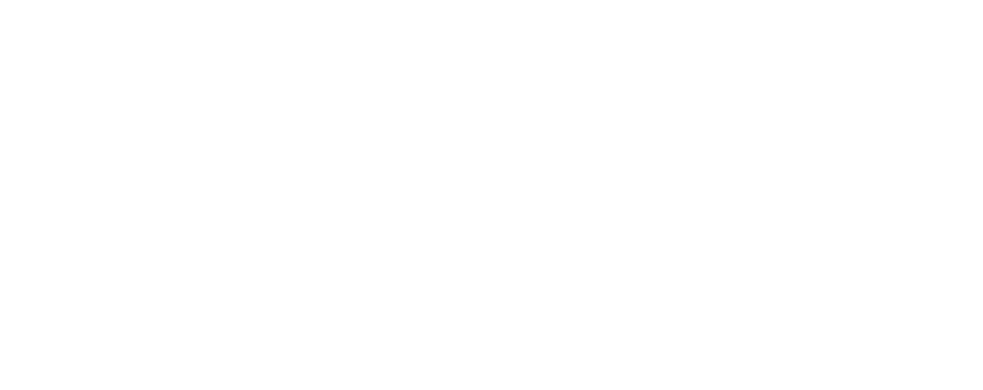
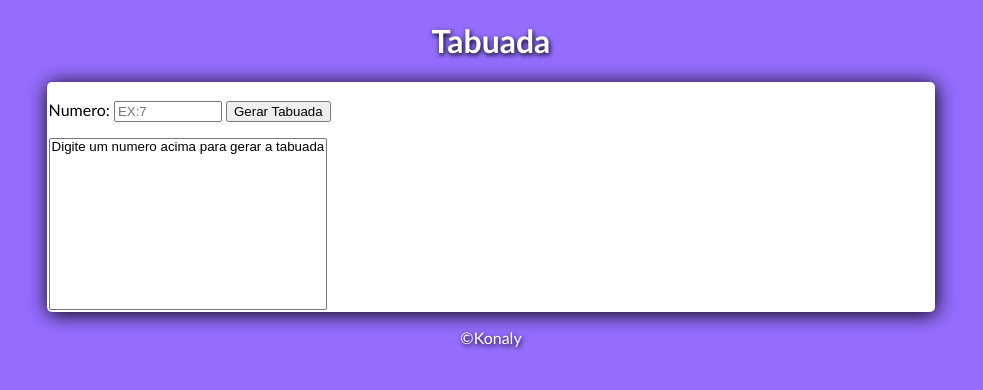
Before and after one commit to VitorHugo2/Tabuada, a plain HTML site: page index.html in a window 1280 px wide. Shown: the whole page, without its empty margins (149-1132 px from the left). Drawn offline with Linux system fonts and the light colour scheme.

Commit message:
add.layout

```diff
--- a/index.html
+++ b/index.html
@@ -9,7 +9,28 @@
 </head>
 <body>
 
+    <header>
+        <h1>Tabuada</h1>
+    </header>
 
+    <section>
+        <div>
+            <p>
+                <label for="numero">Numero:</label>
+                <input type="number" name="numero" id="numero" placeholder="EX:7">
+                <input type="button" value="Gerar Tabuada">
+            </p>
+        </div>
+        <div>
+            <select name="sele" id="sele" size="10">
+                <option value="">Digite um numero acima para gerar a tabuada</option>
+            </select>
+        </div>
+    </section>
+
+    <footer>
+        <p>&copy;Konaly</p>
+    </footer>
     <script src="index.js"></script>
 </body>
 </html>
--- a/style.css
+++ b/style.css
@@ -0,0 +1,30 @@
+body{
+    font-family: 'Gill Sans', 'Gill Sans MT', Calibri, 'Trebuchet MS', sans-serif;
+    background: rgb(148, 109, 255);
+}
+
+header h1{
+    color: white;
+    text-shadow: 1px 2px 5px black;
+    text-align: center;
+}
+
+#numero{
+    width: 100px;
+}
+
+section{
+
+    background: white;
+    width: 70%;
+    margin: auto;
+    border-radius: 5px;
+    box-shadow: 1px 2px 20px black;
+    padding: 2px;
+}
+
+footer{
+    color: white;
+    text-shadow: 1px 2px 5px black;
+    text-align: center;
+}
```
